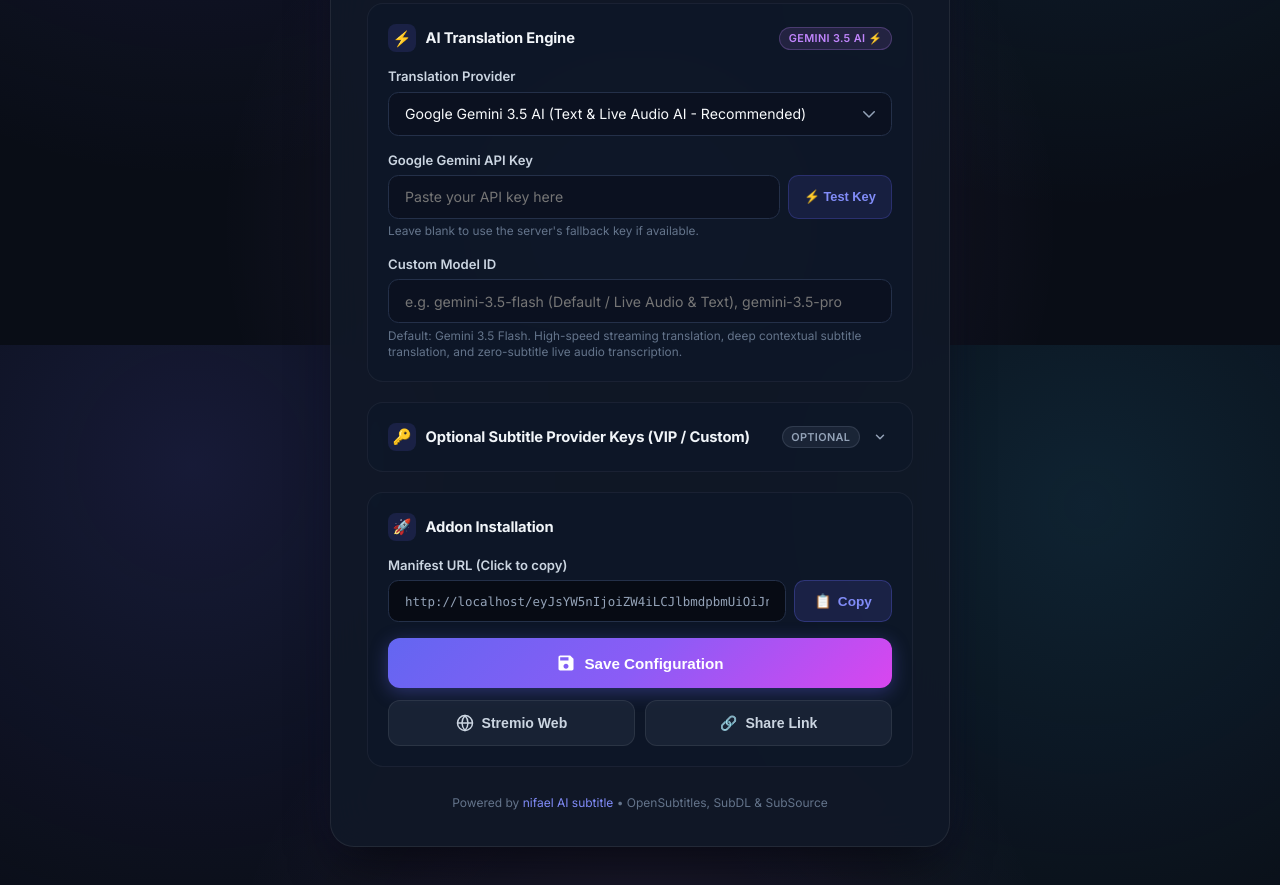
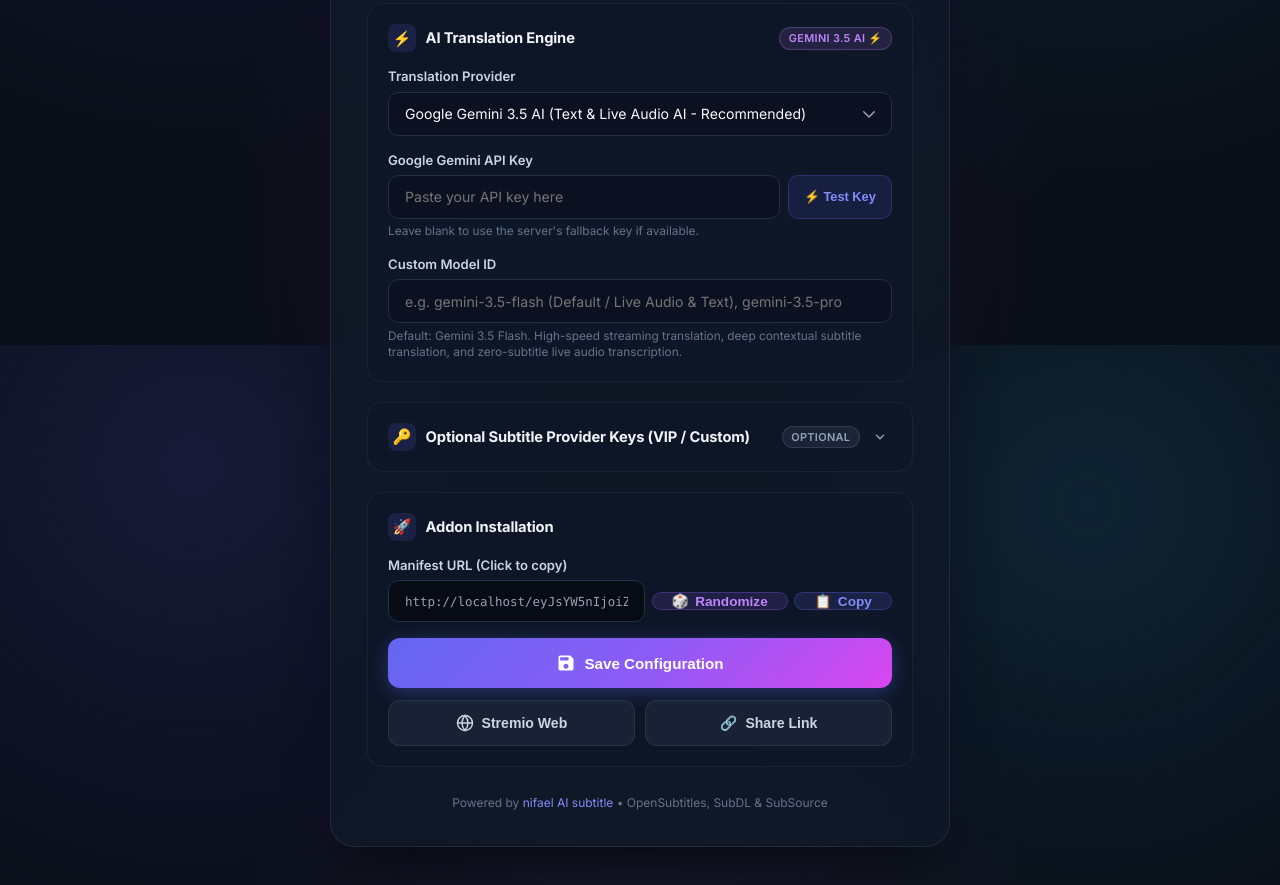
Before and after one commit to nifael06/nifael-ai-subtitle, a website: page public/index.html in a window 1280 px wide. Shown: the part 455-1340 px from the top of the page. Drawn offline with Linux system fonts and the light colour scheme.

Commit message:
feat: Add randomized manifest links and dynamic addon IDs for multiple simultaneous installations

```diff
--- a/public/index.html
+++ b/public/index.html
@@ -1242,8 +1242,12 @@
 
       <div class="form-group">
         <label for="manifestUrlInput">Manifest URL (Click to copy)</label>
-        <div class="manifest-box-wrap">
-          <input type="text" id="manifestUrlInput" readonly onclick="copyManifestUrl()">
+        <div class="manifest-box-wrap" style="display:flex; gap:0.4rem; align-items:center;">
+          <input type="text" id="manifestUrlInput" readonly onclick="copyManifestUrl()" style="flex:1;">
+          <button class="btn-copy" id="randomizeBtn" onclick="randomizeManifestUrl()" title="Generate a fresh unique randomized manifest link" style="background: rgba(139, 92, 246, 0.15); border-color: rgba(139, 92, 246, 0.3); color: #c084fc;">
+            <span>🎲</span>
+            <span>Randomize</span>
+          </button>
           <button class="btn-copy" id="copyBtn" onclick="copyManifestUrl()">
             <span id="copyIcon">📋</span>
             <span id="copyText">Copy</span>
@@ -1622,6 +1626,23 @@
       }
     }
 
+    let currentNonce = "";
+
+    function randomizeManifestUrl() {
+      currentNonce = Math.random().toString(36).substring(2, 9);
+      updateManifestUrl();
+      const btn = document.getElementById("randomizeBtn");
+      if (btn) {
+        btn.style.background = "rgba(139, 92, 246, 0.35)";
+        btn.style.borderColor = "rgba(139, 92, 246, 0.7)";
+        setTimeout(() => {
+          btn.style.background = "rgba(139, 92, 246, 0.15)";
+          btn.style.borderColor = "rgba(139, 92, 246, 0.3)";
+        }, 1000);
+      }
+      showToast("Generated new unique randomized manifest link! 🎲");
+    }
+
     function getManifestUrl() {
       const lang = document.getElementById("languageSelect").value;
       const engine = document.getElementById("engineSelect").value;
@@ -1635,8 +1656,8 @@
       const openaiKey = engineKeys.openai || "";
       const deeplKey = engineKeys.deepl || "";
 
-      // If pure default with zero custom keys
-      if (engine === "google" && !activeKey && !model && !osKey && !subdlKey && !subsourceKey) {
+      // If pure default with zero custom keys and no custom nonce
+      if (engine === "google" && !activeKey && !model && !osKey && !subdlKey && !subsourceKey && !currentNonce) {
         return `${window.location.origin}/${lang}/manifest.json`;
       }
 
@@ -1652,6 +1673,9 @@
         subdlKey,
         subsourceKey
       };
+      if (currentNonce) {
+        configObj.r = currentNonce;
+      }
       const configStr = encodeUrlSafeBase64(JSON.stringify(configObj));
       return `${window.location.origin}/${configStr}/manifest.json`;
     }
--- a/server.js
+++ b/server.js
@@ -134,8 +134,10 @@
   const modelTag = (isAi && model) ? ` (${model})` : "";
   const engineDisplayName = (engine === "gemini" || engine === "gemini_live") ? "GEMINI" : engine.toUpperCase();
 
+  const idSuffix = req.params.config ? `.${engine}.${lang}` : "";
   const customManifest = {
     ...manifest,
+    id: `com.nifael.ai.subtitles${idSuffix}`,
     name: `nifael AI subtitle [${lang.toUpperCase()} - ${engineDisplayName}${modelTag}]`,
     description: `AI-powered subtitle translation (${engineDisplayName}${modelTag}) from OpenSubtitles, SubDL, and SubSource to ${lang.toUpperCase()}.`
   };
```
